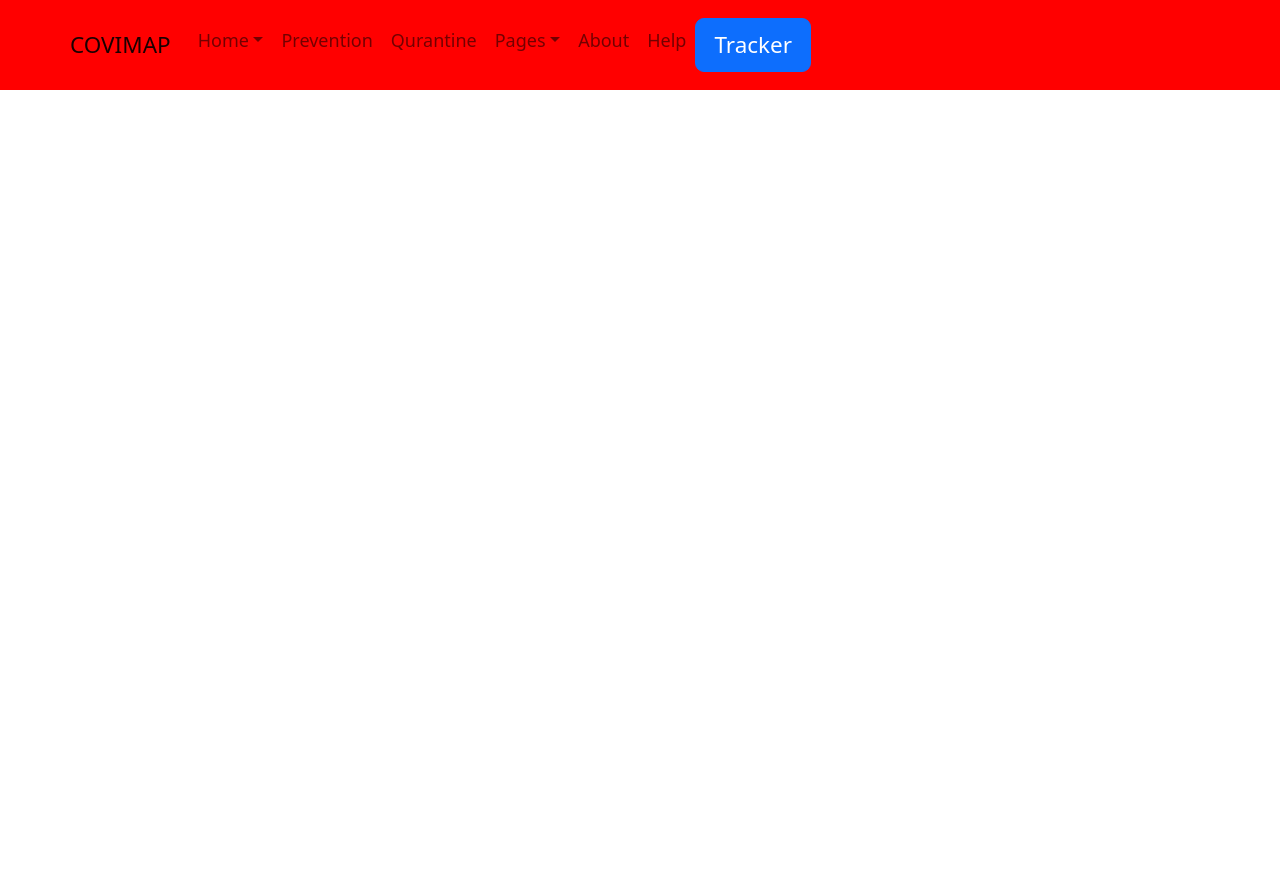
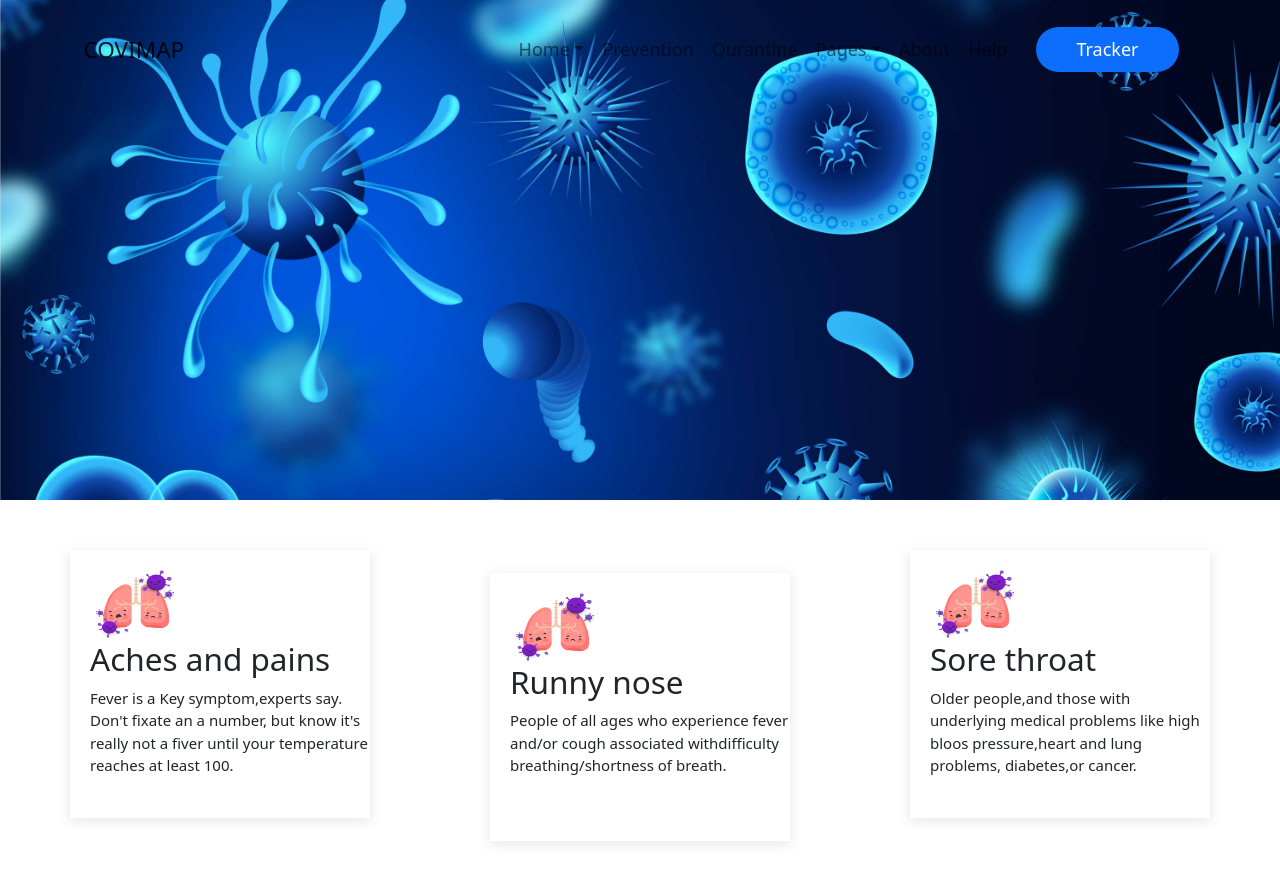
Before and after one commit to nrilova/pandemic-data, a React (Create React App) app: page / in a window 1280 px wide. Shown: the top 882 px of the page. Before the commit the page ends 800 px from the top, so only its background shows below. Built offline with nearby package versions, Linux system fonts and the light colour scheme.

Commit message:
add header

```diff
--- a/src/App.css
+++ b/src/App.css
@@ -7,4 +7,5 @@
 html, body{
   font-size:18px;
 
+
 }
--- a/src/App.js
+++ b/src/App.js
@@ -1,14 +1,34 @@
 import './App.css';
-import Navegation from '../src/components/landing/navbar/Navbar';
 
+import Header from './components/landing/section-1/Header';
+import Symptom from './components/landing/section-1/Symptom';
 
 
 
 function App() {
   return (
     <div className="App">
-      <Navegation />
+      <Header />
+
+    <div className="Symptom">
+      < Symptom
+    titulo="Aches and pains"
+    text="Fever is a Key symptom,experts say. Don't fixate an a number, but know it's really not a fiver until your temperature reaches at least 100."
+    imagen="banner-right" />
+      <Symptom
+    titulo="Runny nose"
+    text="People of all ages who experience fever and/or cough associated withdifficulty breathing/shortness of breath."
+    imagen="banner-right"
+    />
+      <Symptom
+    titulo="Sore throat"
+    text="Older people,and those with underlying medical problems like high bloos pressure,heart and lung problems, diabetes,or cancer."
+    imagen="banner-right"
+    />
     </div>
+ </div>
+
+
   );
 }
 
--- a/src/components/landing/navbar/Navbar.css
+++ b/src/components/landing/navbar/Navbar.css
@@ -1,4 +1,26 @@
 .navbar{
     width: 100%;
-    background-color:red;
+    display: flex;
+    justify-content: flex-end;
+    align-items: center;
+
+
 }
+.nav-navbar{
+    font-weight: 700px;
+    color: white;
+}
+.boton-tracker{
+    margin-left: 20px;
+    padding: 9px 40px;
+    border: none;
+    border-radius: 50px;
+    cursor: pointer;
+    transition: all 0.3s ease 0s;
+    font-weight: 400px;
+}
+.boton-tracker:hover{
+    background-color: #e36f10;
+    transform: scale(1.1);
+
+}
--- a/src/components/landing/navbar/Navbar.jsx
+++ b/src/components/landing/navbar/Navbar.jsx
@@ -3,20 +3,20 @@ import Container from 'react-bootstrap/Container';
 import Nav from 'react-bootstrap/Nav';
 import Navbar from 'react-bootstrap/Navbar';
 import NavDropdown from 'react-bootstrap/NavDropdown';
+import '../../../components/landing/navbar/Navbar.css';
 import Button from 'react-bootstrap/Button';
-import '../../../components/landing/navbar/Navbar.css';
 
 
  function Navegation() {
   return (
     <div>
-        <Navbar className="nav"expand="lg">
-      <Container className="navbar justify-content-between">
-        <Navbar.Brand href="#home">COVIMAP</Navbar.Brand>
+        <Navbar className="nav-navbar" expand="lg">
+        <Container className=" text-white container-nav">
+        <Navbar.Brand className="header-brand" href="#home">COVIMAP</Navbar.Brand>
         <Navbar.Toggle aria-controls="basic-navbar-nav" />
         <Navbar.Collapse id="basic-navbar-nav">
-          <Nav className="me-auto">
-          <NavDropdown title="Home" id="basic-nav-dropdown">
+          <Nav className=" text-white navbar p-3 ">
+          <NavDropdown title="Home" id=" basic-nav-dropdown">
               <NavDropdown.Item href="#action/3.1">Action</NavDropdown.Item>
               <NavDropdown.Item href="#action/3.2">
                 Another action
@@ -42,10 +42,12 @@ import '../../../components/landing/navbar/Navbar.css';
             </NavDropdown>
             <Nav.Link href="#link">About</Nav.Link>
             <Nav.Link href="#link">Help</Nav.Link>
-            <Button ClassName="boton_tracker"variant="primary" size="lg">Tracker</Button>
+            <Button className="boton-tracker" variant="primary"
+            >Tracker
+          </Button>{' '}
           </Nav>
         </Navbar.Collapse>
-      </Container>
+       </Container>
     </Navbar>
     </div>
   )
--- /dev/null
+++ b/src/components/landing/section-1/Header.css
@@ -0,0 +1,10 @@
+.cover{
+    background-image: url(../../../images/3626307.jpg);
+    /* cubre todo el contenedor*/
+
+    height: 500px;
+    background-position: center;
+    background-repeat: no-repeat;
+    background-size: cover;
+
+}
--- /dev/null
+++ b/src/components/landing/section-1/Header.jsx
@@ -0,0 +1,17 @@
+import React from 'react'
+import '../../../components/landing/section-1/Header.css';
+import Navegation from '../../../components/landing/navbar/Navbar';
+
+
+ function Header() {
+  return (
+    <header>
+        <div className="cover ">
+            <Navegation />
+
+
+        </div>
+    </header>
+  )
+}
+export default Header;
--- /dev/null
+++ b/src/components/landing/section-1/Symptom.css
@@ -0,0 +1,38 @@
+.section-symptom{
+    display: inline-block;
+    padding: 10px;
+    max-width: 1100px;
+    margin: 40px;
+    align-items: center;
+}
+.contenedor-symptom{
+    margin-left:20px;
+    max-width: 300px;
+    height:268px;
+    text-align: left;
+    box-shadow: 0 3px 13px 1px rgba(0 0 0 / 9%);
+}
+.contenedor-symptom:hover{
+    transform: scale(1.1);
+    box-shadow: 0px 0px 30px -15px rgba(0,0,0,0.5);
+    z-index: 1;
+}
+
+.name-symptom{
+    margin-left:20px;
+}
+.text-symptom{
+    font-size: 15px;
+    margin-left:20px;
+}
+
+.imagen-symptom{
+    margin-left:20px;
+    padding-top:20px;
+    width: 90px;
+    height:90px;
+}
+
+.nombre-symptom{
+    margin-bottom: 20px;
+}
--- /dev/null
+++ b/src/components/landing/section-1/Symptom.jsx
@@ -0,0 +1,19 @@
+import React from 'react'
+import '../../../components/landing/section-1/Symptom.css';
+
+ function Symptom(props) {
+  return (
+
+        <section className="section-symptom">
+        <div className="contenedor-symptom ">
+           <img className="imagen-symptom"
+           src={require(`../../../images/${props.imagen}.png`)}
+           alt='pulmones'/>
+            <h3 className="name-symptom">{props.titulo} </h3>
+            <p className="text-symptom">{props.text} </p>
+        </div>
+        </section>
+
+    );
+}
+export default Symptom;
```
Also changed, not shown: src/components/atoms/Stayhome.jsx (added, +15 -0 lines), src/components/landing/section-1/Section-1.jsx (deleted).
